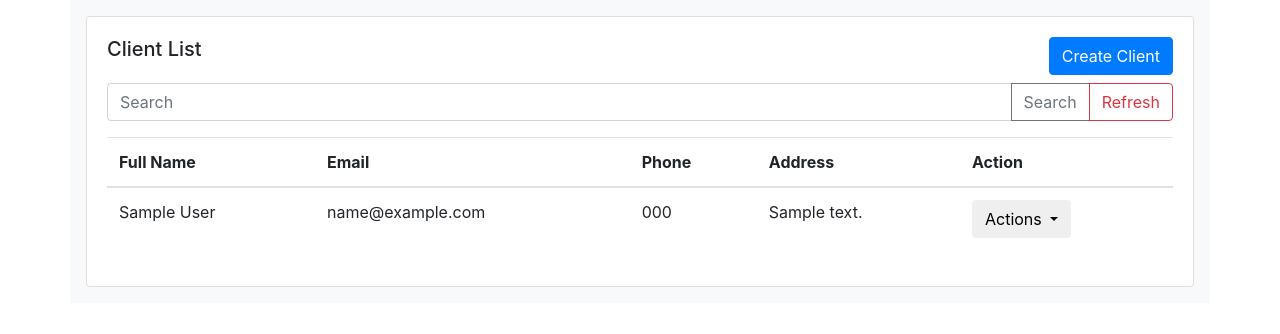
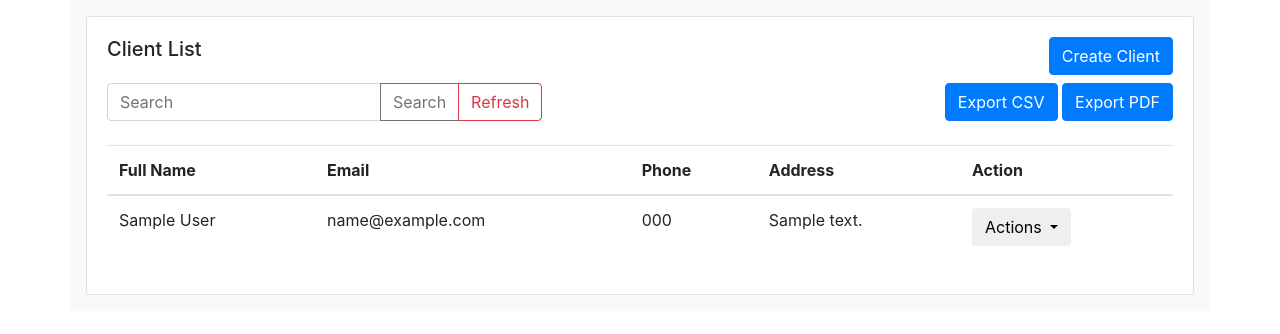
Before and after one commit to maungmatubbar/dj_crm, a Django app: page /clients/ in a window 1280 px wide. Shown: the part 56-390 px from the top of the page. Run offline with Django 5.2, Linux system fonts and the light colour scheme; a user stored in the database is signed in; tables that the repository leaves empty hold one stand-in row (values such as "Sample post"); some libraries are stand-ins or nearby versions.

Commit message:
Export Pdf and Export CSV

```diff
--- a/webapp/templates/clients.html
+++ b/webapp/templates/clients.html
@@ -29,7 +29,8 @@
       <h5 class="card-title">Client List</h5>
       <a href="/create-client" class="btn btn-primary">Create Client</a>
     </div>
-    <div>
+    <div class="d-flex justify-content-between mb-2">
+     <div>
       <form action={% url 'clients' %} method="get">
         <div class="input-group mb-3">
           <input type="text" class="form-control" value="{{search}}" autocomplete="off" placeholder="Search" name="search">
@@ -39,6 +40,11 @@
           </div>
         </div>
       </form>
+     </div>
+     <div>
+      <a href="{% url 'export_clients_csv' %}" class="btn btn-primary">Export CSV</a>
+      <a href="{% url 'export_clients_pdf' %}" class="btn btn-primary">Export PDF</a>
+     </div>
     </div>
       <table class="table table-hover">
         <thead>
--- a/webapp/urls.py
+++ b/webapp/urls.py
@@ -6,6 +6,8 @@ urlpatterns = [
     path("logout/", views.logout_view, name="logout"),
     path("register/", views.register, name="register"),
     path("clients/", views.get_clients, name="clients"),
+    path("export-clients-csv/", views.export_clients_csv, name="export_clients_csv"),
+    path("export-clients-pdf/", views.export_clients_pdf, name="export_clients_pdf"),
     path("view-client/<int:pk>/", views.view_client, name="view_client"),
     path("delete-client/<int:pk>/", views.delete_client, name="delete_client"),
     path("create-client/", views.create_client, name="create_client"),
--- a/webapp/views.py
+++ b/webapp/views.py
@@ -4,6 +4,10 @@ from django.contrib import messages
 from .forms import RegisterForm, ClientForm, CreateProductForm, CreateServiceForm
 from .models import Client, Product
 from django.db.models import Q
+import csv
+from django.http import HttpResponse
+from reportlab.pdfgen import canvas
+from reportlab.lib.pagesizes import letter
 def home(request):
 
     if request.method == 'POST':
@@ -218,3 +222,54 @@ def client_create_service(request, client_pk):
     else:
         messages.error(request, 'You must be logged in to view this page')
         return redirect('home')
+
+def export_clients_csv(request):
+    response = HttpResponse(content_type='text/csv')
+    response['Content-Disposition'] = 'attachment, filename=clients.csv'
+    # create a csv writer
+    writer = csv.writer(response)
+    # write the header row
+    writer.writerow(['Full Name', 'Email', 'Phone', 'Address', 'City', 'State', 'Zip Code'])
+    # write the data rows
+    for client in Client.objects.all():
+        writer.writerow([
+            client.full_name,
+            client.email,
+            client.phone,
+            client.address,
+            client.city,
+            client.state,
+            client.zip_code
+        ])
+    return response
+def export_clients_pdf(request):
+    try:
+        response = HttpResponse(content_type='application/pdf')
+        response['Content-Disposition'] = 'attachment; filename="clients.pdf"'  # FIXED: semicolon, not comma
+
+        pdf = canvas.Canvas(response, pagesize=letter)
+        width, height = letter
+        pdf.setFont('Helvetica-Bold', 12)
+        pdf.drawString(50, height - 100, 'Full Name')
+        pdf.drawString(200, height - 100, 'Email')
+        pdf.drawString(400, height - 100, 'Phone')
+        pdf.setFont('Helvetica', 10)
+
+        y = height - 120  # moved down slightly so rows don't overlap with the header
+        for client in Client.objects.all():
+            pdf.drawString(50, y, str(client.full_name))
+            pdf.drawString(200, y, str(client.email))
+            pdf.drawString(400, y, str(client.phone))
+            y -= 20
+            if y < 50:
+                pdf.showPage()
+                pdf.setFont('Helvetica', 10)  # reset font on new page
+                y = height - 50
+
+        pdf.save()
+        return response
+
+    except BrokenPipeError:
+        # Client disconnected, ignore or log
+        print("Client disconnected during PDF generation.")
+        return HttpResponse(status=204)  # No Content
```
